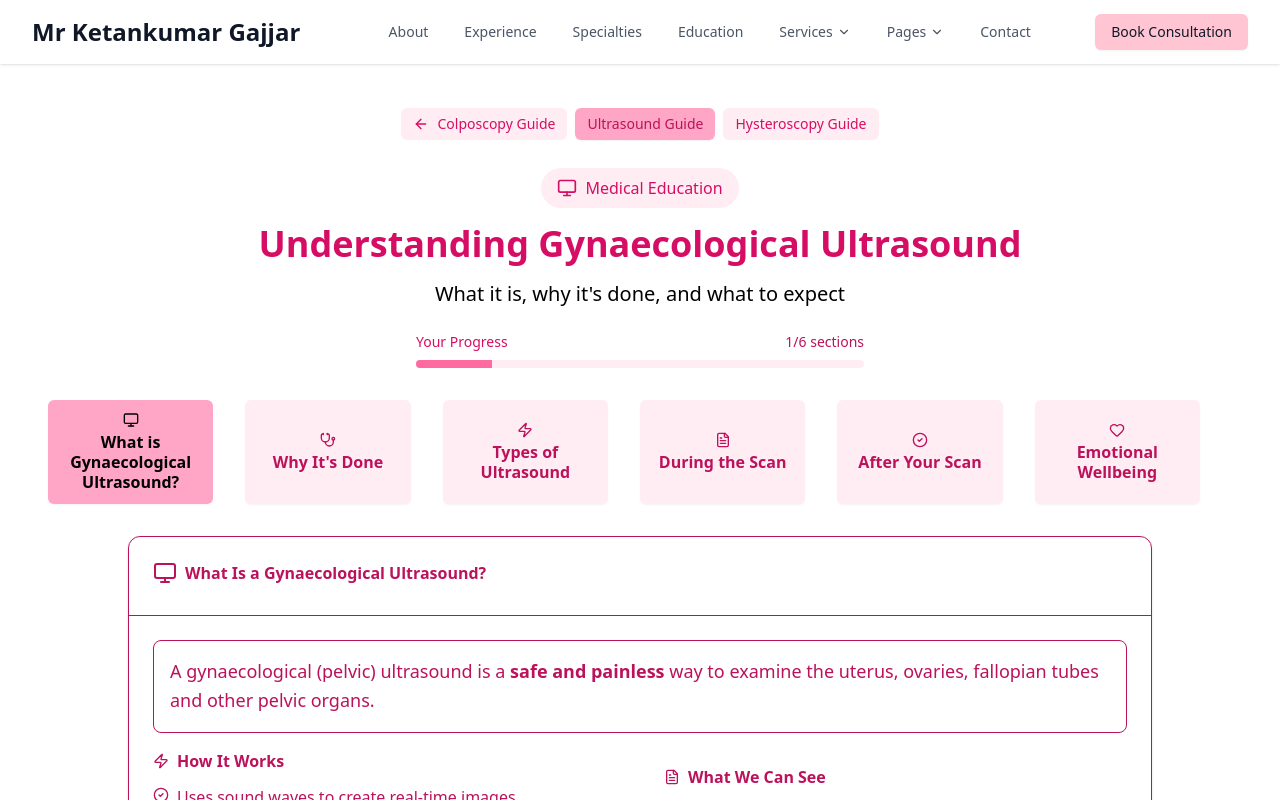
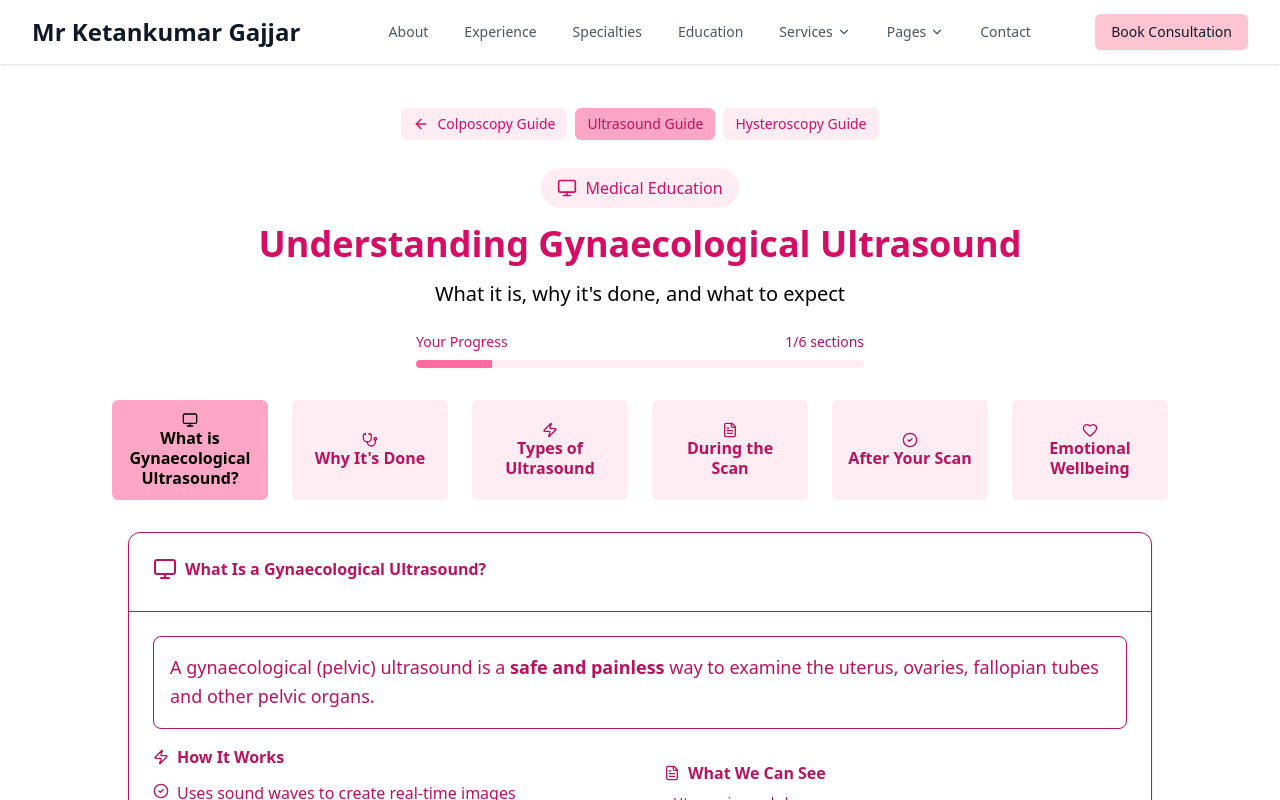
Before and after one commit to shandiru/surgeon, a React (Vite) app: page /ultrasound in a window 1280 px wide. Shown: the top 800 px of the page. Built offline with nearby package versions, Linux system fonts and the light colour scheme.

Commit message:
edit change

```diff
--- a/src/components/Hysteroscopy/Button.jsx
+++ b/src/components/Hysteroscopy/Button.jsx
@@ -42,17 +42,21 @@ const HysterosButtons = ({ setShowCard, activeButton, setActiveButton }) => {
   };
 
   return (
-    <div className="grid grid-cols-2 sm:grid-cols-3 md:grid-cols-4 lg:grid-cols-6 gap-4 ml-4 sm:ml-6 xl:ml-12 max-w-6xl mx-auto mb-8">
+    <div className="grid grid-cols-2 sm:grid-cols-3 md:grid-cols-4 lg:grid-cols-6 gap-3 sm:gap-4 md:gap-6 px-4 sm:px-6 xl:px-12 max-w-6xl mx-auto mb-8">
       {buttons.map((button, index) => (
         <button
           key={index}
-          onClick={() => handleButtonClick(button.card, index)} // Update active button and card displayed
-          className={`items-center -ml-2 sm:ml-0 justify-center text-center font-semibold text-[#BB125B] hover:bg-[#FF4B8B]/30 bg-[#FF4B8B]/10 whitespace-normal text-sm transition-all disabled:pointer-events-none disabled:opacity-50 [&_svg]:pointer-events-none [&_svg]:size-4 shrink-0 [&_svg]:shrink-0 outline-none focus-visible:border-ring focus-visible:ring-ring/50 focus-visible:ring-[3px] aria-invalid:ring-destructive/20 dark:aria-invalid:ring-destructive/40 aria-invalid:border-destructive bg-primary text-primary-foreground shadow-xs hover:bg-primary/90 rounded-md px-3 py-3 flex flex-col gap-1 relative max-w-full ${
-            activeButton === index ? 'bg-[#FF4B8B]/50 text-black' : '' // Active button styling
-          }`}
+          onClick={() => handleButtonClick(button.card, index)}
+          className={`flex flex-col items-center justify-center text-center
+            w-full py-2 sm:py-3 px-3 sm:px-4
+            font-semibold rounded-md
+            text-[#BB125B] bg-[#FF4B8B]/10 hover:bg-[#FF4B8B]/30
+            text-xs sm:text-sm md:text-base
+            transition-all
+            ${activeButton === index ? 'bg-[#FF4B8B]/50 text-black' : ''}`}
         >
           {button.icon}
-          <span className="text-xs sm:text-sm leading-tight">{button.label}</span>
+          <span className="leading-tight">{button.label}</span>
         </button>
       ))}
     </div>
--- a/src/components/Ultrasound/Button.jsx
+++ b/src/components/Ultrasound/Button.jsx
@@ -1,54 +1,34 @@
-import React, { useState } from 'react';
+import React from 'react';
 import { Monitor, Stethoscope, Zap, FileText, CircleCheck, Heart } from 'lucide-react';
 
 const UltraSoundButtons = ({ setShowCard, activeButton, setActiveButton }) => {
   const buttons = [
-    {
-      label: 'What is Gynaecological Ultrasound?',
-      icon: <Monitor className="w-4 h-4" />,
-      card: 1,
-    },
-    {
-      label: "Why It's Done",
-      icon: <Stethoscope className="w-4 h-4" />,
-      card: 2,
-    },
-    {
-      label: 'Types of Ultrasound',
-      icon: <Zap className="w-4 h-4" />,
-      card: 3,
-    },
-    {
-      label: 'During the Scan',
-      icon: <FileText className="w-4 h-4" />,
-      card: 4,
-    },
-    {
-      label: 'After Your Scan',
-      icon: <CircleCheck className="w-4 h-4" />,
-      card: 5,
-    },
-    {
-      label: 'Emotional Wellbeing',
-      icon: <Heart className="w-4 h-4" />,
-      card: 6,
-    },
+    { label: 'What is Gynaecological Ultrasound?', icon: <Monitor className="w-4 h-4" />, card: 1 },
+    { label: "Why It's Done", icon: <Stethoscope className="w-4 h-4" />, card: 2 },
+    { label: 'Types of Ultrasound', icon: <Zap className="w-4 h-4" />, card: 3 },
+    { label: 'During the Scan', icon: <FileText className="w-4 h-4" />, card: 4 },
+    { label: 'After Your Scan', icon: <CircleCheck className="w-4 h-4" />, card: 5 },
+    { label: 'Emotional Wellbeing', icon: <Heart className="w-4 h-4" />, card: 6 },
   ];
 
   const handleButtonClick = (card, index) => {
     setShowCard(card);
-    setActiveButton(index); // Set active button
+    setActiveButton(index);
   };
 
   return (
-    <div className="grid grid-cols-2 sm:grid-cols-3 md:grid-cols-4 lg:grid-cols-6 gap-4 sm:gap-6 xl:gap-8 ml-4 sm:ml-6 xl:ml-12 max-w-6xl mx-auto mb-8">
+    <div className="grid grid-cols-2 sm:grid-cols-3 md:grid-cols-4 lg:grid-cols-6 gap-3 sm:gap-4 md:gap-6 px-4 sm:px-6 xl:px-12 max-w-6xl mx-auto mb-8">
       {buttons.map((button, index) => (
         <button
           key={index}
-          onClick={() => handleButtonClick(button.card, index)} // Update active button and card displayed
-          className={`items-center justify-center text-center -ml-2 sm:ml-0 font-semibold text-[#BB125B] hover:bg-[#FF4B8B]/30 bg-[#FF4B8B]/10 whitespace-normal text-xs sm:text-sm md:text-base transition-all disabled:pointer-events-none disabled:opacity-50 [&_svg]:pointer-events-none [&_svg]:size-4 shrink-0 [&_svg]:shrink-0 outline-none focus-visible:border-ring focus-visible:ring-ring/50 focus-visible:ring-[3px] aria-invalid:ring-destructive/20 dark:aria-invalid:ring-destructive/40 aria-invalid:border-destructive bg-primary text-primary-foreground shadow-xs hover:bg-primary/90 rounded-md px-3 py-3 flex flex-col gap-1 relative max-w-full ${
-            activeButton === index ? 'bg-[#FF4B8B]/50 text-black' : '' // Active button styling
-          }`}
+          onClick={() => handleButtonClick(button.card, index)}
+          className={`flex flex-col items-center justify-center text-center
+            w-full py-2 sm:py-3 px-3 sm:px-4
+            font-semibold rounded-md
+            text-[#BB125B] bg-[#FF4B8B]/10 hover:bg-[#FF4B8B]/30
+            text-xs sm:text-sm md:text-base
+            transition-all
+            ${activeButton === index ? 'bg-[#FF4B8B]/50 text-black' : ''}`}
         >
           {button.icon}
           <span className="leading-tight">{button.label}</span>
--- a/src/components/colposcopy/Button.jsx
+++ b/src/components/colposcopy/Button.jsx
@@ -31,7 +31,7 @@ const ColposcopyGuideButtons = ({ setShowCard, activeButton, setActiveButton })
         <button
           key={index}
           onClick={() => handleButtonClick(button.card, index)}
-          className={`items-center justify-center w-full font-semibold text-[#BB125B] hover:bg-[#FF4B8B]/30 bg-[#FF4B8B]/10 whitespace-nowrap text-sm transition-all disabled:pointer-events-none disabled:opacity-50 [&_svg]:pointer-events-none [&_svg]:size-4 shrink-0 [&_svg]:shrink-0 outline-none focus-visible:border-ring focus-visible:ring-ring/50 focus-visible:ring-[3px] rounded-md px-3 has-[&_svg]:px-2.5 flex flex-col gap-1 h-auto py-3 relative ${
+          className={`items-center -ml-2 md:ml-20 justify-center w-full font-semibold text-[#BB125B] hover:bg-[#FF4B8B]/30 bg-[#FF4B8B]/10 whitespace-nowrap text-sm transition-all disabled:pointer-events-none disabled:opacity-50 [&_svg]:pointer-events-none [&_svg]:size-4 shrink-0 [&_svg]:shrink-0 outline-none focus-visible:border-ring focus-visible:ring-ring/50 focus-visible:ring-[3px] rounded-md px-3 has-[&_svg]:px-2.5 flex flex-col gap-1 h-auto py-3 relative ${
             activeButton === index ? 'bg-[#FF4B8B]/50 text-black' : ''
           }`}
         >
```
